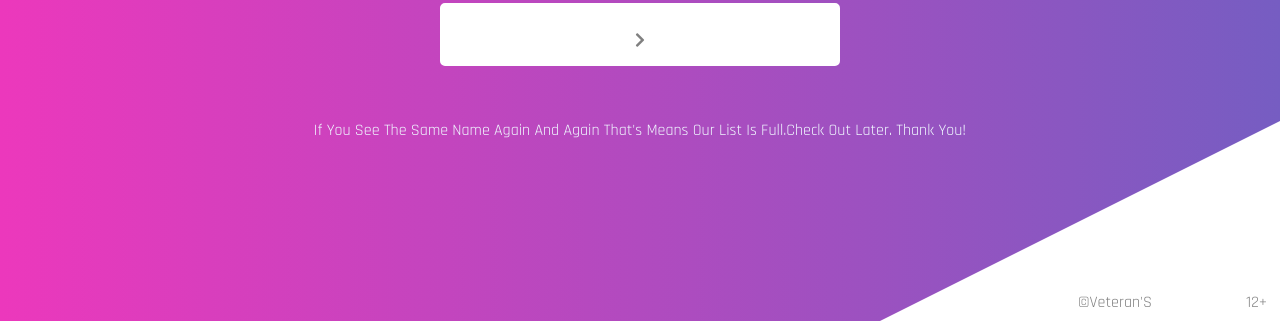
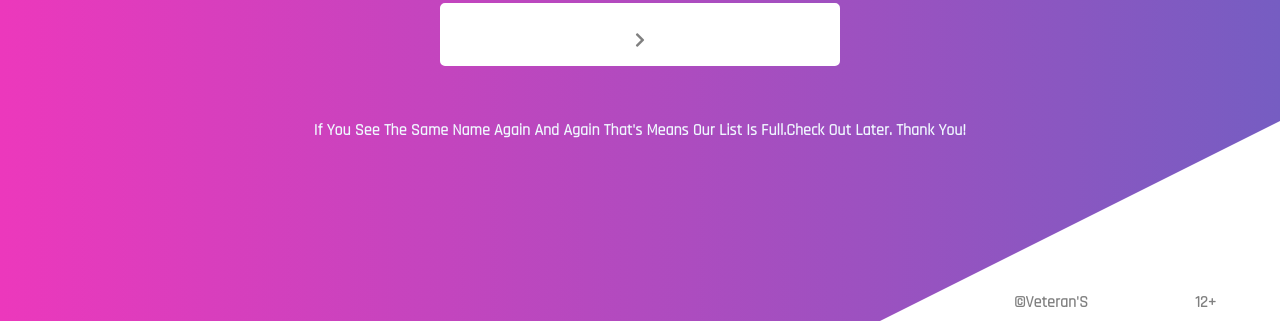
Before and after one commit to vishnugopy/vista, a plain HTML site: page boy.html in a window 1280 px wide. Shown: the part 479-800 px from the top of the page. Drawn offline with nearby package versions, Linux system fonts and the light colour scheme.

Commit message:
1.1..2.1

```diff
--- a/style.css
+++ b/style.css
@@ -63,11 +63,12 @@ outline: none;
 color:gray;
 position: fixed;
 bottom:1%;
-right:1%;
+right:5%;
 z-index:1;
 font-family: 'Rajdhani', sans-serif;
 font-size:2vh;
 outline: none;
+font-weight: bold;
 }
 
 .copy{
@@ -77,10 +78,11 @@ outline: none;
     bottom:0;
     margin:0;
     bottom:1%;
-    right:10%;
+    right:15%;
     z-index:1;
     font-family: 'Rajdhani', sans-serif;
     outline: none;
+    font-weight: bold;
 }
 
 
@@ -177,6 +179,7 @@ outline: none;
 }
 
 P{
+    font-weight: bold;
     padding:3%;
     color:aliceblue;
     font-size:2vh;
```
Also changed, not shown: index.html (+3 -1 lines), js.js (line endings or trailing spaces).
